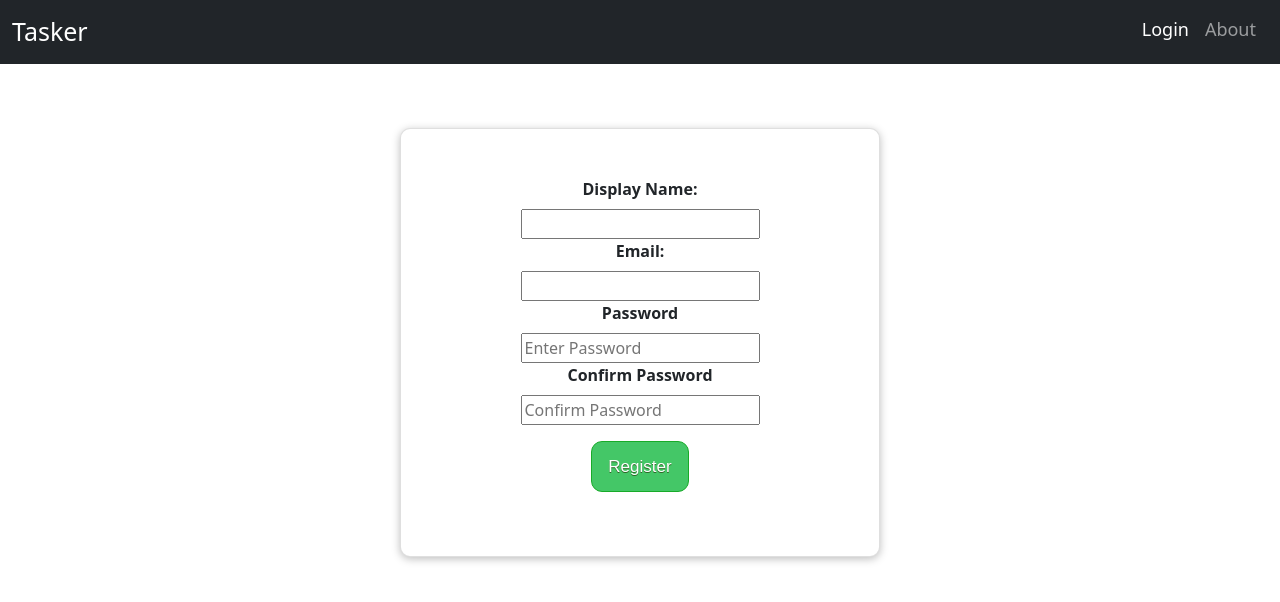
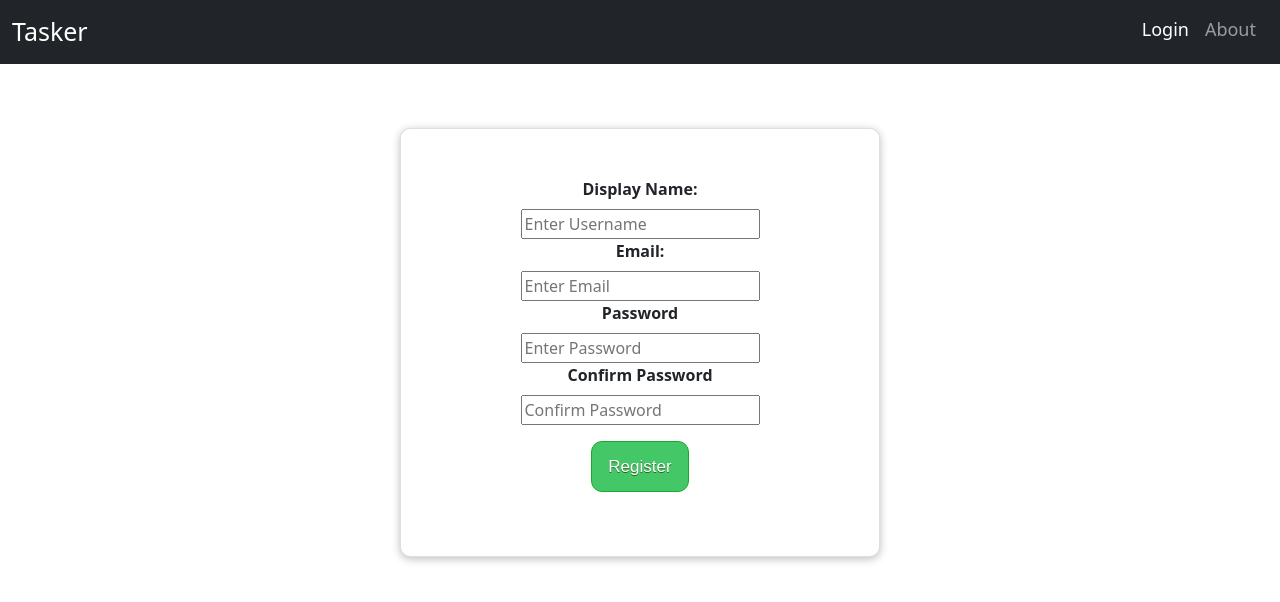
Before and after one commit to Level-Up-Partnership/lup-tasker, a Vue app in the folder client/: page /register in a window 1280 px wide. Shown: the top 602 px of the page. Built offline with nearby package versions, Linux system fonts and the light colour scheme.

Commit message:
Placeholders for reg form

```diff
--- a/client/src/components/RegForm/RegistrationForm.vue
+++ b/client/src/components/RegForm/RegistrationForm.vue
@@ -3,7 +3,12 @@
     <form @submit.prevent="submitData">
       <div class="form-group">
         <label for="displayedName">Display Name: </label>
-        <input type="text" id="displayedName" v-model.trim="userName" />
+        <input
+          type="text"
+          id="displayedName"
+          v-model.trim="userName"
+          placeholder="Enter Username"
+        />
         <div>
           <span v-if="v$.userName.$error">{{
             v$.userName.$errors[0].$message
@@ -12,7 +17,12 @@
       </div>
       <div class="form-group">
         <label for="userEmail">Email: </label>
-        <input type="email" id="userEmail" v-model.trim="enteredEmail" />
+        <input
+          type="email"
+          id="userEmail"
+          v-model.trim="enteredEmail"
+          placeholder="Enter Email"
+        />
         <div>
           <span v-if="v$.enteredEmail.$error">{{
             v$.enteredEmail.$errors[0].$message
```
